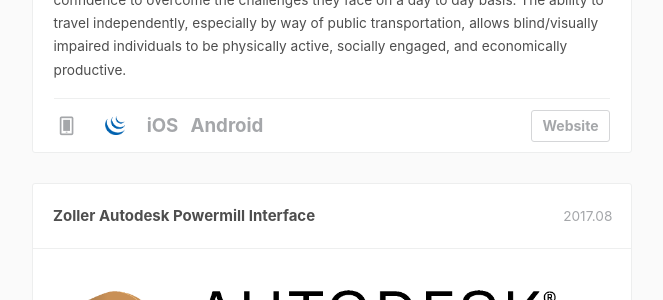
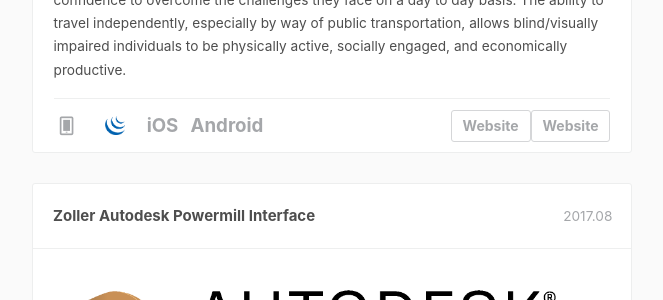
Before and after one commit to rapsoulhaonan/rapsoulhaonan.github.io, a Jekyll site: the page built from portfolio/index.html, in a window 1280 px wide and 900 px high, scrolled down 866 px. Shown: the part 143-443 px from the top of the window, without its empty margins (308-971 px from the left). Built offline with Jekyll 4.4.1, drawn with Linux system fonts in a browser that asks for light colours; nearby versions of some CDN libraries; comment, search, counter and statistics services are not loaded.

Commit message:
Update index.html

```diff
--- a/portfolio/index.html
+++ b/portfolio/index.html
@@ -35,7 +35,7 @@
 									<span class="i-jquery"></span>
 									<span><b>iOS</b></span>
 									<span><b>Android</b></span>
-
+									<span class="link"><a target="_blank" href="http://www.lookingbus.com/">Website</a></span>
 									<span class="link"><a target="_blank" href="http://www.lookingbus.com/">Website</a></span>
 								</li>
 							</ul>
```
